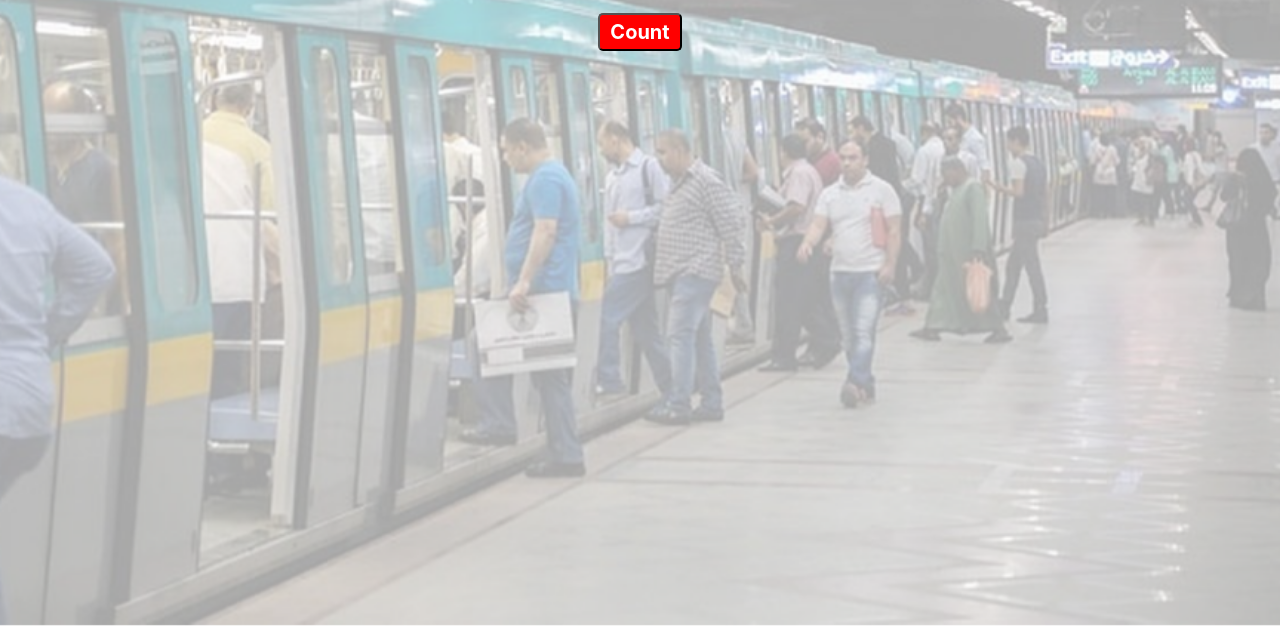
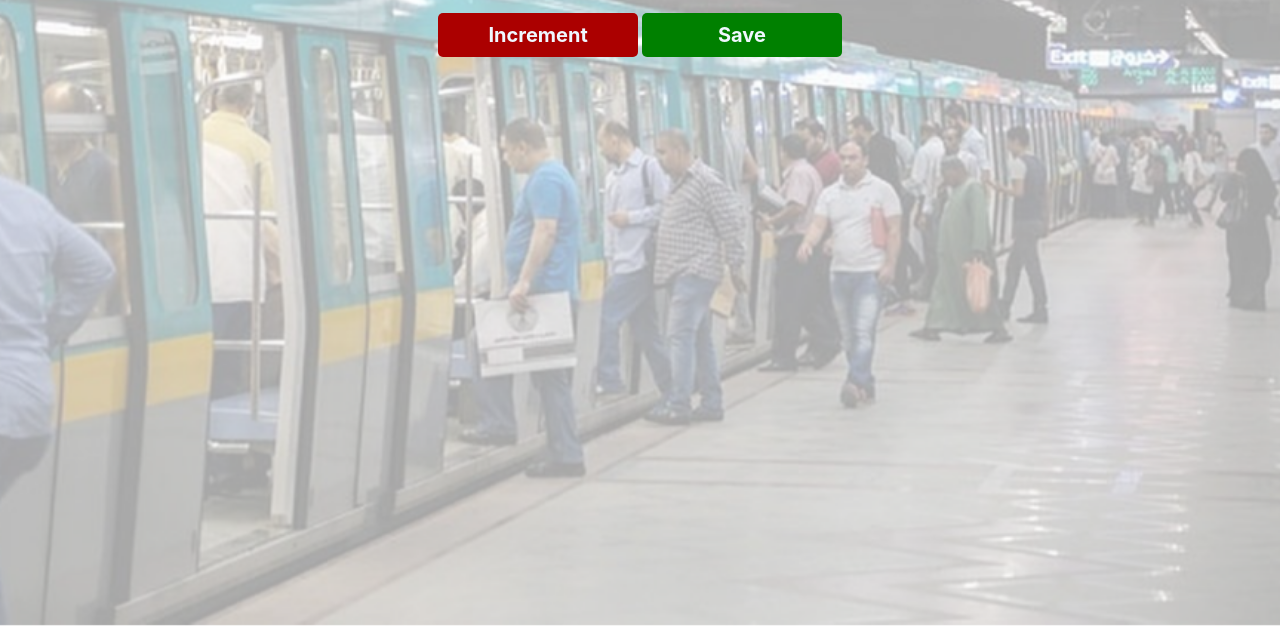
Before and after one commit to sharara6/JavaScript-Practice, a plain HTML site: page index.html in a window 1280 px wide. Shown: the part 166-800 px from the top of the page. Drawn offline with Linux system fonts and the light colour scheme.

Commit message:
Added Save button

```diff
--- a/index.html
+++ b/index.html
@@ -7,13 +7,14 @@
     <link rel="stylesheet" href="style.css">
 </head>
 <body>
-    <div  class ="App">
-        <h1 class="content">People entered: </h1>
-        <h2 class="content" id="count-el">0</h2>
-        <div class="buttons">
-            <button id="incr-btn">Count</button>
-        </div>
+    <h1 class="content">People entered: </h1>
+    <h2 class="content" id="count-el">0</h2>
+    <div class="buttons">
+        <button id="increment-btn" onclick="increment()">Increment</button>
+        <button id="save-btn" onclick="save()">Save</button>
     </div>
+
+
     <script src="index.js" ></script>
 </body>
 </html>
--- a/index.js
+++ b/index.js
@@ -1,4 +1,14 @@
 // document.getElementById("count-el").innerText = 5;
 
 let count = 0;
-console.log(count);
+let countEl = document.getElementById("count-el");
+
+function increment() {
+    count += 1
+    countEl.innerText = count;
+}
+
+function save() {
+    count = 0;
+    countEl.innerText = count;
+}
--- a/style.css
+++ b/style.css
@@ -35,16 +35,34 @@ h2 {
 
 .buttons{
     text-align: center;
-
 }
 
 button {
-    background-color: red;
-    color: white;
-    padding: 5px 10px;
+    padding: 10px 10px;
     font-size: 20px;
     border-radius: 5px;
     cursor: pointer;
-    opacity: 1;
+    width: 200px;
+    margin-bottom:5px;
+}
 
+#increment-btn {
+    background-color: rgb(171, 0, 0);
+    color: aliceblue;
+    border: rgb(111, 0, 22);
 }
+
+#increment-btn:hover{
+    background-color: darkred ;
+    transition-delay: 0.1s;
+}
+#save-btn {
+    background-color: green;
+    color: aliceblue;
+    border: rgb(4, 47, 10);
+}
+
+#save-btn:hover{
+    background-color: darkgreen ;
+    transition-delay: 0.1s;
+}
```
